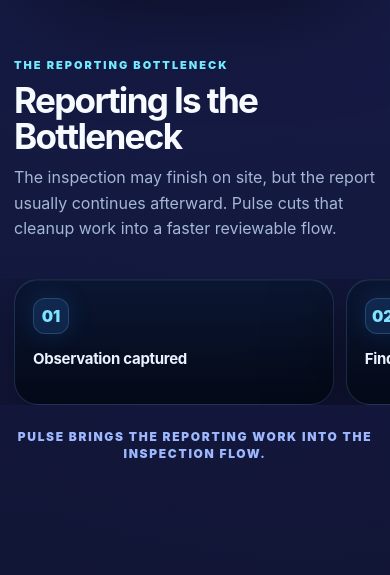
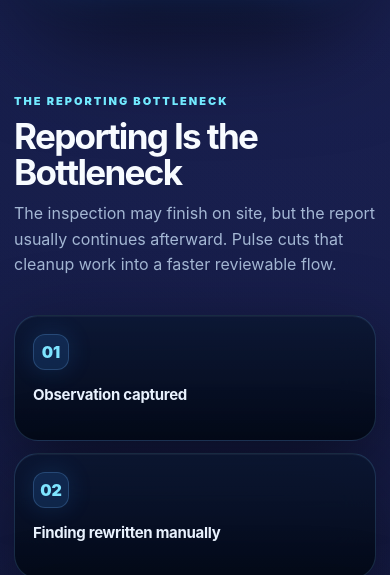
Before and after one commit to g-of-ph/webbbpkmdpojmqpokwodko12k0rk, a plain HTML site: page index.html in a window 390 px wide. Shown: the part 1425-2000 px from the top of the page. Drawn offline with Linux system fonts and the light colour scheme.

Commit message:
Add files via upload

```diff
--- a/index.html
+++ b/index.html
@@ -1178,6 +1178,50 @@
   .phone-frame { width: min(318px, 92vw) !important; }
   .steps { padding-left: 14px !important; padding-right: 14px !important; }
 }
+
+
+/* Mobile card stacking fix: removes horizontal card swiping without changing the desktop design */
+@media (max-width: 760px) {
+  .hero-signal {
+    flex-wrap: wrap !important;
+    overflow-x: visible !important;
+    margin-left: 0 !important;
+    padding-left: 0 !important;
+    padding-right: 0 !important;
+    padding-bottom: 0 !important;
+    width: 100% !important;
+  }
+
+  .hero-signal span {
+    flex: 0 1 auto !important;
+  }
+
+  .problem-grid,
+  .model-points,
+  .feature-grid,
+  .roles,
+  .offline-points {
+    display: grid !important;
+    grid-template-columns: 1fr !important;
+    overflow-x: visible !important;
+    scroll-snap-type: none !important;
+    gap: 12px !important;
+    margin-left: 0 !important;
+    padding-left: 0 !important;
+    padding-right: 0 !important;
+    width: 100% !important;
+  }
+
+  .workflow-card,
+  .model-point,
+  .feature-card,
+  .role-card,
+  .offline-points div {
+    min-width: 0 !important;
+    width: 100% !important;
+    scroll-snap-align: none !important;
+  }
+}
 </style>
 <meta content="#01040c" name="theme-color"/></head>
 <body>
```
